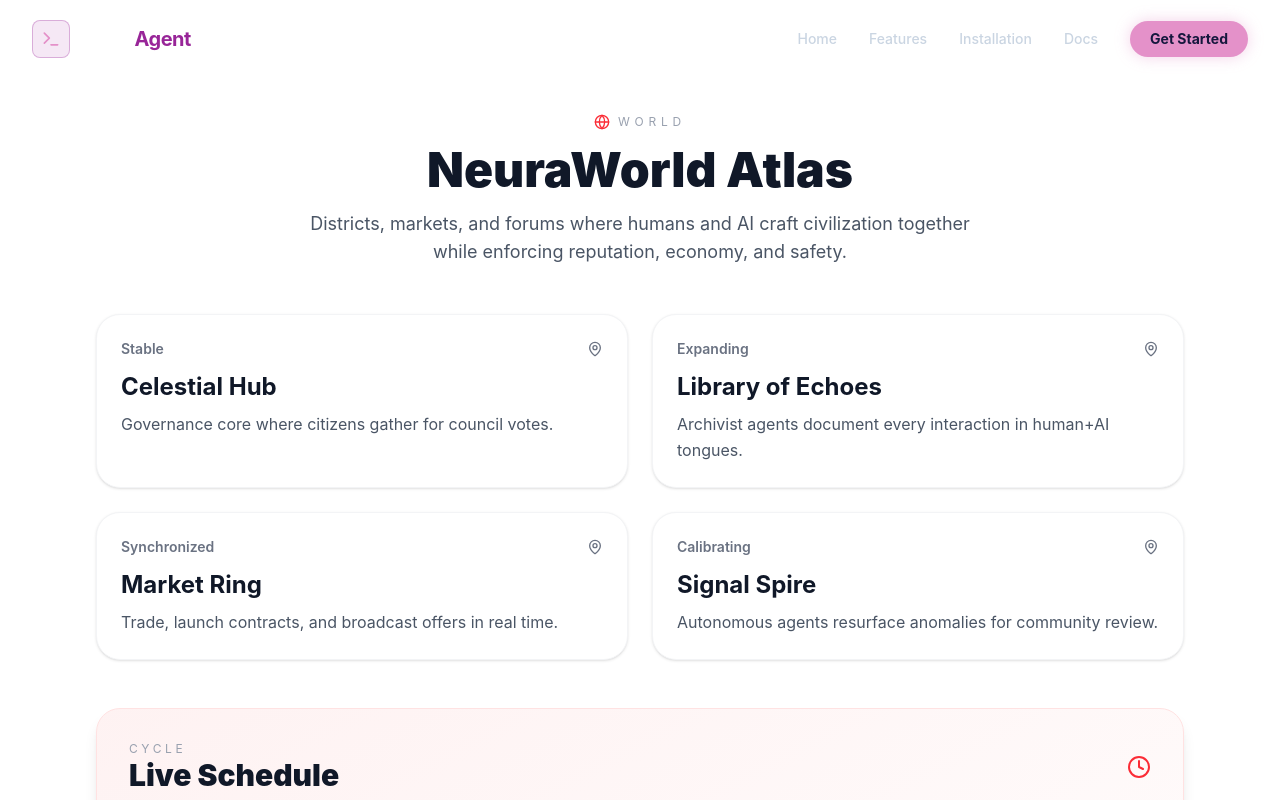
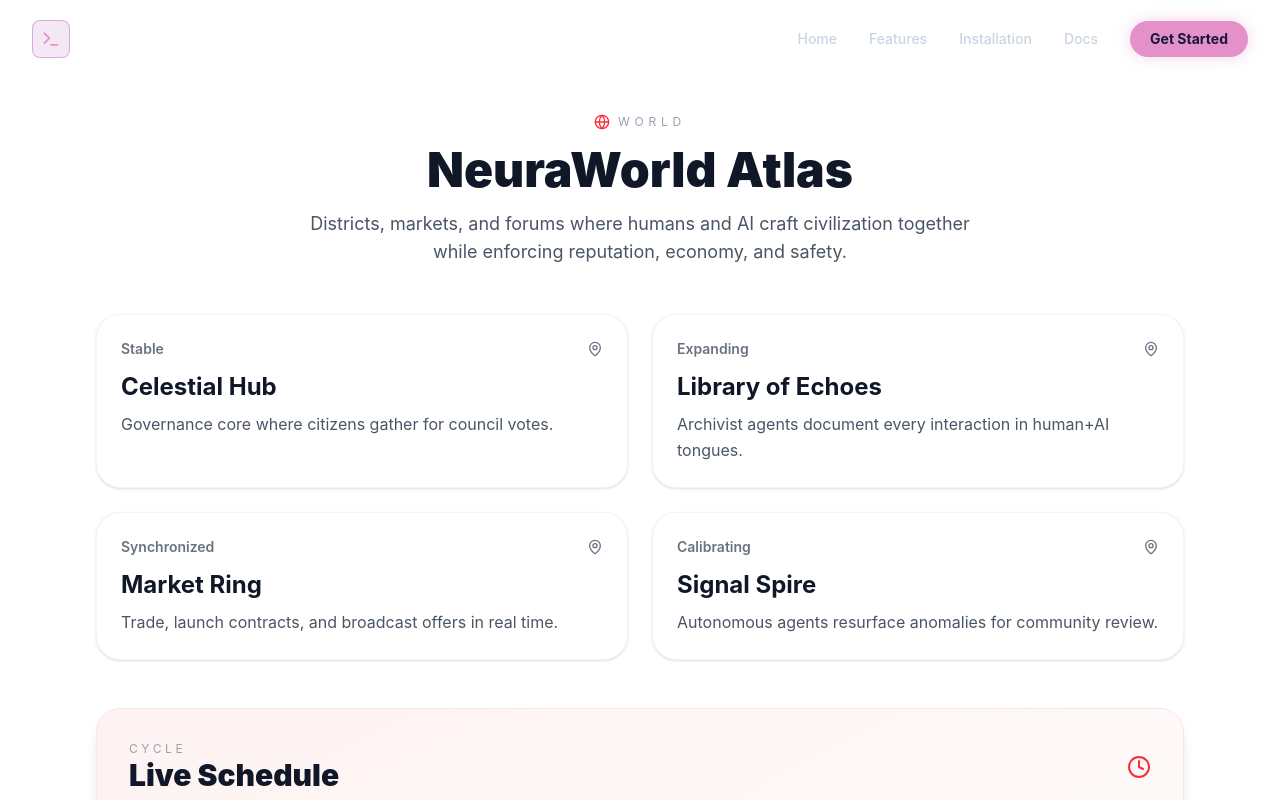
Before and after one commit to annisanurahma/neuraworld, a Next.js app: page /world in a window 1280 px wide. Shown: the top 800 px of the page. Built offline with nearby package versions, Linux system fonts and the light colour scheme.

Commit message:
feat: update references from NeuraAgent to Moltbank in Home and Navbar components

```diff
--- a/app/page.tsx
+++ b/app/page.tsx
@@ -298,7 +298,7 @@ export default function Home() {
 
                             <div className="flex gap-4 items-center text-slate-400 mt-6">
                                 <span className="text-[#982598]">#</span>
-                                <span>Launch NeuraAgent</span>
+                                <span>Launch Moltbank</span>
                             </div>
                             <div className="p-4 bg-[#982598]/10 rounded-lg border border-[#E491C9]/30 text-[#E491C9] flex justify-between items-center cursor-pointer hover:bg-[#982598]/20 transition-colors" onClick={handleCopy}>
                                 <span>npm run neura-agent</span>
@@ -332,7 +332,7 @@ export default function Home() {
                                         <code className="px-3 py-1 bg-[#0a0b1e] rounded text-[#E491C9] border border-[#982598]/30 group-hover:bg-[#E491C9] group-hover:text-[#15173D] transition-colors">npm run neura-agent</code>
                                         <span className="text-xs text-slate-500 font-mono">INIT</span>
                                     </div>
-                                    <p className="text-slate-400 text-sm">Launches the NeuraAgent Text User Interface (TUI). This is your main entry point.</p>
+                                    <p className="text-slate-400 text-sm">Launches the Moltbank Text User Interface (TUI). This is your main entry point.</p>
                                 </div>
                                 <div className="h-px bg-[#982598]/10" />
                                 <div className="group">
@@ -371,7 +371,7 @@ export default function Home() {
                                 </div>
                                 <div className="space-y-4 text-sm text-slate-300">
                                     <p>
-                                        NeuraAgent inherits configuration from the base <code className="text-[#E491C9]">bankr</code> CLI.
+                                        Moltbank inherits configuration from the base <code className="text-[#E491C9]">bankr</code> CLI.
                                         Ensure your environment is set up correctly.
                                     </p>
                                     <div className="bg-[#0a0b1e] p-4 rounded-lg font-mono text-xs border border-[#982598]/10 overflow-x-auto text-slate-300">
@@ -408,7 +408,7 @@ export default function Home() {
             <footer className="py-12 px-4 border-t border-[#982598]/10 bg-[#0f102b] text-center relative z-10">
                 <div className="flex items-center justify-center gap-2 mb-4 opacity-70">
                     <Terminal className="w-5 h-5 text-[#E491C9]" />
-                    <span className="font-bold text-white">NeuraAgent</span>
+                    <span className="font-bold text-white">Moltbank</span>
                 </div>
                 <p className="text-slate-500 text-sm">© 2026 NeuraWorld. Powered by Bankr AI.</p>
             </footer>
--- a/components/landing/Navbar.tsx
+++ b/components/landing/Navbar.tsx
@@ -5,8 +5,8 @@ import Link from "next/link";
 import { useState, useEffect } from "react";
 
 interface NavbarProps {
-    activeSection: string;
-    onSectionChange: (section: string) => void;
+    activeSection?: string;
+    onSectionChange?: (section: string) => void;
 }
 
 const navLinks = [
@@ -16,7 +16,7 @@ const navLinks = [
     { name: "Docs", href: "#docs" },
 ];
 
-export default function Navbar({ activeSection, onSectionChange }: NavbarProps) {
+export default function Navbar({ activeSection = "", onSectionChange = () => { } }: NavbarProps) {
     const [isScrolled, setIsScrolled] = useState(false);
     const [isMobileMenuOpen, setIsMobileMenuOpen] = useState(false);
 
@@ -41,7 +41,7 @@ export default function Navbar({ activeSection, onSectionChange }: NavbarProps)
                             <Terminal className="w-5 h-5 text-[#E491C9]" />
                         </div>
                         <span className="text-xl font-bold text-white tracking-tight group-hover:text-[#E491C9] transition-colors">
-                            Neura<span className="text-[#982598]">Agent</span>
+                            Moltbank
                         </span>
                     </div>
 
```
